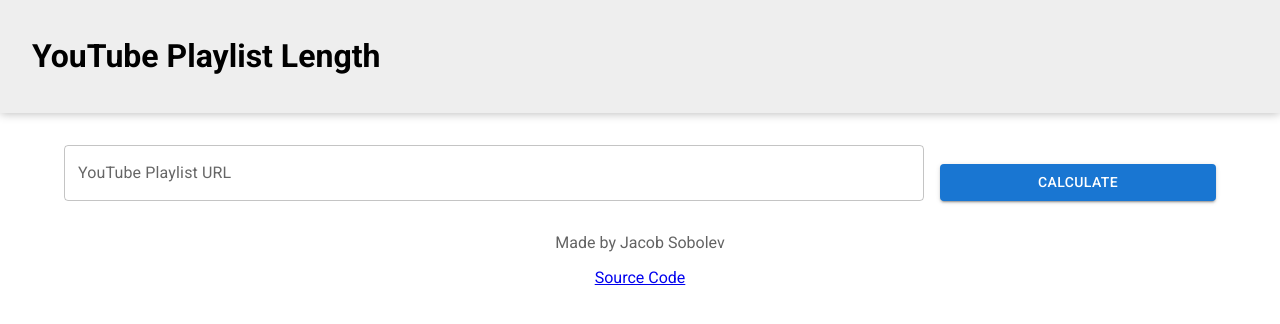
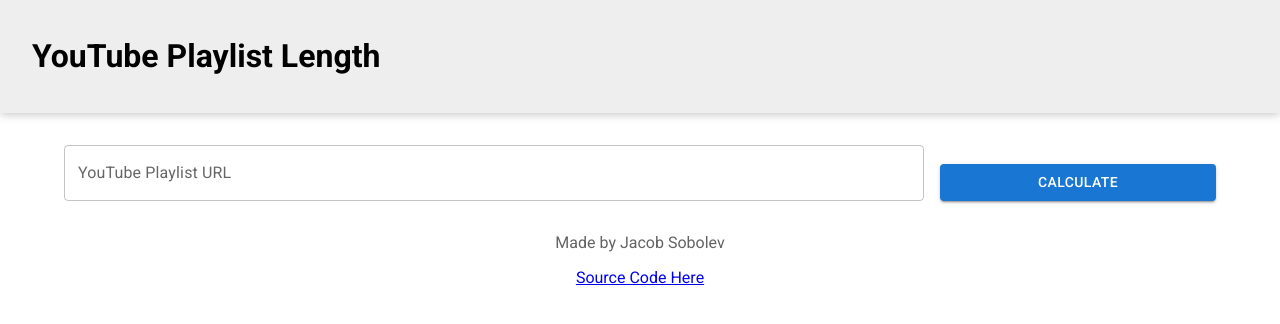
Before and after one commit to JacobSobolev/youtube-playlist-length, a React (Create React App) app: page / in a window 1280 px wide. Shown: the top 324 px of the page. Built offline with nearby package versions, Linux system fonts and the light colour scheme; no server answers.

Commit message:
update link to source code

```diff
--- a/src/components/Footer/Footer.jsx
+++ b/src/components/Footer/Footer.jsx
@@ -8,7 +8,11 @@
     <Container className="container" maxWidth="lg">
       <footer>
         <p>Made by Jacob Sobolev</p>
-        <a href="https://github.com/JacobSobolev/youtube-playlist-length">Source Code</a>
+        <p>
+          <a href="https://github.com/JacobSobolev/youtube-playlist-length">
+            Source Code Here
+          </a>
+        </p>
       </footer>
     </Container>
   );
```
